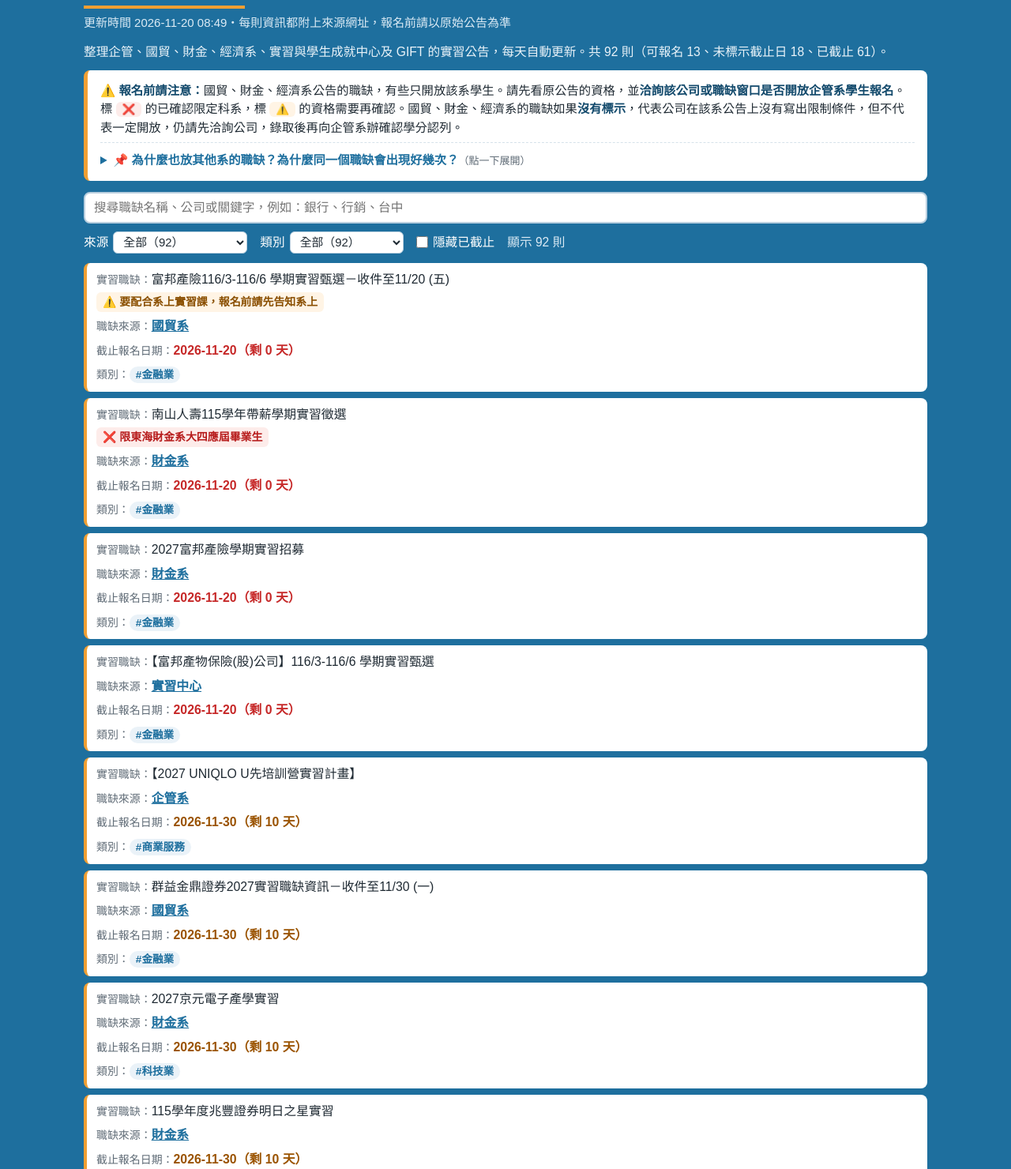
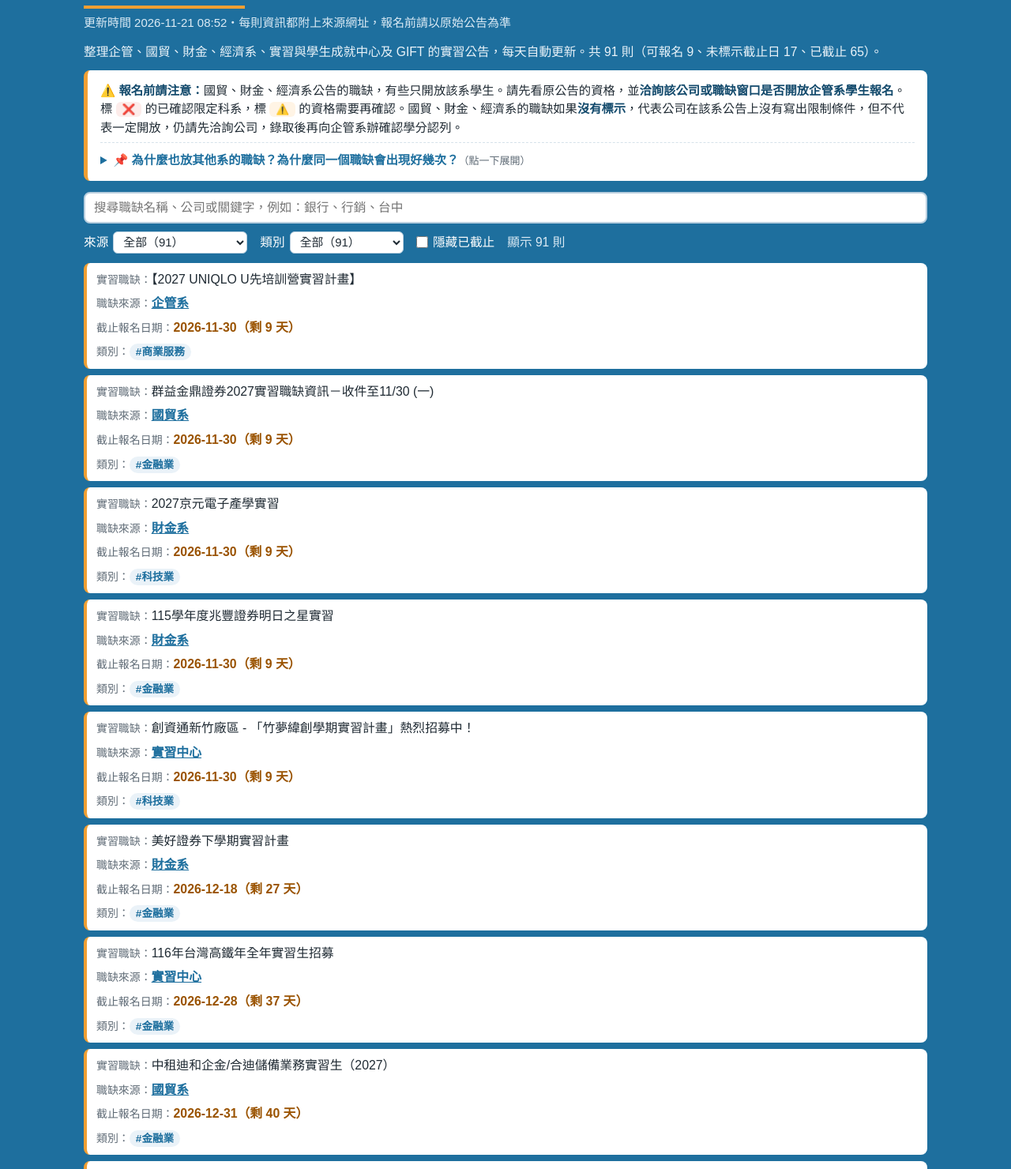
Before and after one commit to thuba-intern/thu-internships, a plain HTML site: page internships.html in a window 1280 px wide. Shown: the part 106-1586 px from the top of the page at 79% size. Drawn offline with Linux system fonts and the light colour scheme.

Commit message:
每日更新實習職缺 2026-11-21

```diff
--- a/internships.html
+++ b/internships.html
@@ -76,9 +76,9 @@
 <main id="thu-intern" class="thu-intern">
   <a class="ti-back" href="https://855312.us22.myftpupload.com/wp-content/uploads/2026/11/%E4%BC%81%E7%AE%A1%E5%AF%A6%E7%BF%92%E8%B3%87%E8%A8%8A%E7%AB%99.html">← 回企管實習資訊站</a>
   <h1 class="ti-title">東海實習職缺一覽</h1>
-  <div class="meta">更新時間 2026-11-20 08:49・每則資訊都附上來源網址，報名前請以原始公告為準</div>
+  <div class="meta">更新時間 2026-11-21 08:52・每則資訊都附上來源網址，報名前請以原始公告為準</div>
   <section class="panel" id="intern" role="tabpanel">
-    <p class="lead">整理企管、國貿、財金、經濟系、實習與學生成就中心及 GIFT 的實習公告，每天自動更新。共 92 則（可報名 13、未標示截止日 18、已截止 61）。</p>
+    <p class="lead">整理企管、國貿、財金、經濟系、實習與學生成就中心及 GIFT 的實習公告，每天自動更新。共 91 則（可報名 9、未標示截止日 17、已截止 65）。</p>
     <div class="notice">
       <p><b>⚠️ 報名前請注意：</b>國貿、財金、經濟系公告的職缺，有些只開放該系學生。請先看原公告的資格，並<b>洽詢該公司或職缺窗口是否開放企管系學生報名</b>。標 <span class="limit no" >❌</span> 的已確認限定科系，標 <span class="limit warn" >⚠️</span> 的資格需要再確認。國貿、財金、經濟系的職缺如果<b>沒有標示</b>，代表公司在該系公告上沒有寫出限制條件，但不代表一定開放，仍請先洽詢公司，錄取後再向企管系辦確認學分認列。</p>
       <details>
@@ -90,17 +90,17 @@
     </div>
     <div class="bar" data-list="intern-list">
       <input type="search" class="f-q" id="intern-q" placeholder="搜尋職缺名稱、公司或關鍵字，例如：銀行、行銷、台中">
-      <label>來源 <select class="f-src" id="intern-src"><option value="">全部（92）</option>
+      <label>來源 <select class="f-src" id="intern-src"><option value="">全部（91）</option>
       <option value="企管系">企管系（15）</option>
       <option value="國貿系">國貿系（17）</option>
       <option value="財金系">財金系（35）</option>
       <option value="經濟系">經濟系（9）</option>
-      <option value="實習中心">實習中心（13）</option>
+      <option value="實習中心">實習中心（12）</option>
       <option value="GIFT實習平台">GIFT實習平台（3）</option>
       </select></label>
-      <label>類別 <select class="f-ind" id="intern-ind"><option value="">全部（92）</option>
+      <label>類別 <select class="f-ind" id="intern-ind"><option value="">全部（91）</option>
       <option value="公部門">#公部門（3）</option>
-      <option value="金融業">#金融業（61）</option>
+      <option value="金融業">#金融業（60）</option>
       <option value="科技業">#科技業（16）</option>
       <option value="製造業">#製造業（4）</option>
       <option value="商業服務">#商業服務（7）</option>
@@ -112,82 +112,58 @@
     <table>
       <thead><tr><th>實習職缺</th><th>職缺來源</th><th>截止報名日期</th><th>類別</th></tr></thead>
       <tbody id="intern-list">
-      <tr data-source="國貿系" data-industry="金融業" data-status="open">
-        <td data-label="實習職缺">富邦產險116/3-116/6 學期實習甄選－收件至11/20 (五)<span class="limit warn">⚠️ 要配合系上實習課，報名前請先告知系上</span></td>
-        <td data-label="職缺來源"><a href="https://inttrade.thu.edu.tw/cat-announcement/cat-announcement-internship/%e3%80%90115-2-%e5%af%a6%e7%bf%92%e8%b3%87%e8%a8%8a%e3%80%91%e5%af%8c%e9%82%a6%e7%94%a2%e9%9a%aa116-3-116-6-%e5%ad%b8%e6%9c%9f%e5%af%a6%e7%bf%92%e7%94%84%e9%81%b8%ef%bc%8d%e6%94%b6%e4%bb%b6%e8%87%b311/" target="_blank" rel="noopener">國貿系</a></td>
-        <td data-label="截止報名日期"><span class="soon">2026-11-20（剩 0 天）</span></td>
-        <td data-label="類別"><span class="tag">#金融業</span></td>
-      </tr>
-      <tr data-source="財金系" data-industry="金融業" data-status="open">
-        <td data-label="實習職缺">南山人壽115學年帶薪學期實習徵選<span class="limit no">❌ 限東海財金系大四應屆畢業生</span></td>
-        <td data-label="職缺來源"><a href="https://fin.thu.edu.tw/web/news/detail.php?id=846" target="_blank" rel="noopener">財金系</a></td>
-        <td data-label="截止報名日期"><span class="soon">2026-11-20（剩 0 天）</span></td>
-        <td data-label="類別"><span class="tag">#金融業</span></td>
-      </tr>
-      <tr data-source="財金系" data-industry="金融業" data-status="open">
-        <td data-label="實習職缺">2027富邦產險學期實習招募</td>
-        <td data-label="職缺來源"><a href="https://fin.thu.edu.tw/web/news/detail.php?id=831" target="_blank" rel="noopener">財金系</a></td>
-        <td data-label="截止報名日期"><span class="soon">2026-11-20（剩 0 天）</span></td>
-        <td data-label="類別"><span class="tag">#金融業</span></td>
-      </tr>
-      <tr data-source="實習中心" data-industry="金融業" data-status="open">
-        <td data-label="實習職缺">【富邦產物保險(股)公司】116/3-116/6 學期實習甄選</td>
-        <td data-label="職缺來源"><a href="https://isac-net.thu.edu.tw/web/research/detail.php?cid=2&amp;cid2=8&amp;id=1130" target="_blank" rel="noopener">實習中心</a></td>
-        <td data-label="截止報名日期"><span class="soon">2026-11-20（剩 0 天）</span></td>
-        <td data-label="類別"><span class="tag">#金融業</span></td>
-      </tr>
       <tr data-source="企管系" data-industry="商業服務" data-status="open">
         <td data-label="實習職缺">【2027 UNIQLO U先培訓營實習計畫】</td>
         <td data-label="職缺來源"><a href="https://ba.thu.edu.tw/Education/【2027+UNIQLO+U先培訓營實習計畫】/" target="_blank" rel="noopener">企管系</a></td>
-        <td data-label="截止報名日期"><span class="open">2026-11-30（剩 10 天）</span></td>
+        <td data-label="截止報名日期"><span class="open">2026-11-30（剩 9 天）</span></td>
         <td data-label="類別"><span class="tag">#商業服務</span></td>
       </tr>
       <tr data-source="國貿系" data-industry="金融業" data-status="open">
         <td data-label="實習職缺">群益金鼎證券2027實習職缺資訊－收件至11/30 (一)</td>
         <td data-label="職缺來源"><a href="https://inttrade.thu.edu.tw/cat-announcement/cat-announcement-internship/%e3%80%90115-2-%e5%af%a6%e7%bf%92%e8%b3%87%e8%a8%8a%e3%80%91%e7%be%a4%e7%9b%8a%e9%87%91%e9%bc%8e%e8%ad%89%e5%88%b82027%e5%af%a6%e7%bf%92%e8%81%b7%e7%bc%ba%e8%b3%87%e8%a8%8a%ef%bc%8d%e6%94%b6%e4%bb%b6/" target="_blank" rel="noopener">國貿系</a></td>
-        <td data-label="截止報名日期"><span class="open">2026-11-30（剩 10 天）</span></td>
+        <td data-label="截止報名日期"><span class="open">2026-11-30（剩 9 天）</span></td>
         <td data-label="類別"><span class="tag">#金融業</span></td>
       </tr>
       <tr data-source="財金系" data-industry="科技業" data-status="open">
         <td data-label="實習職缺">2027京元電子產學實習</td>
         <td data-label="職缺來源"><a href="https://fin.thu.edu.tw/web/news/detail.php?id=837" target="_blank" rel="noopener">財金系</a></td>
-        <td data-label="截止報名日期"><span class="open">2026-11-30（剩 10 天）</span></td>
+        <td data-label="截止報名日期"><span class="open">2026-11-30（剩 9 天）</span></td>
         <td data-label="類別"><span class="tag">#科技業</span></td>
       </tr>
       <tr data-source="財金系" data-industry="金融業" data-status="open">
         <td data-label="實習職缺">115學年度兆豐證券明日之星實習</td>
         <td data-label="職缺來源"><a href="https://fin.thu.edu.tw/web/news/detail.php?id=868&amp;cid=15" target="_blank" rel="noopener">財金系</a></td>
-        <td data-label="截止報名日期"><span class="open">2026-11-30（剩 10 天）</span></td>
+        <td data-label="截止報名日期"><span class="open">2026-11-30（剩 9 天）</span></td>
         <td data-label="類別"><span class="tag">#金融業</span></td>
       </tr>
       <tr data-source="實習中心" data-industry="科技業" data-status="open">
         <td data-label="實習職缺">創資通新竹廠區 - 「竹夢緯創學期實習計畫」熱烈招募中！</td>
         <td data-label="職缺來源"><a href="https://isac-net.thu.edu.tw/web/research/detail.php?cid=2&amp;cid2=2&amp;id=1173" target="_blank" rel="noopener">實習中心</a></td>
-        <td data-label="截止報名日期"><span class="open">2026-11-30（剩 10 天）</span></td>
+        <td data-label="截止報名日期"><span class="open">2026-11-30（剩 9 天）</span></td>
         <td data-label="類別"><span class="tag">#科技業</span></td>
       </tr>
       <tr data-source="財金系" data-industry="金融業" data-status="open">
         <td data-label="實習職缺">美好證券下學期實習計畫</td>
         <td data-label="職缺來源"><a href="https://fin.thu.edu.tw/web/news/detail.php?id=873&amp;cid=15" target="_blank" rel="noopener">財金系</a></td>
-        <td data-label="截止報名日期"><span class="open">2026-12-18（剩 28 天）</span></td>
+        <td data-label="截止報名日期"><span class="open">2026-12-18（剩 27 天）</span></td>
         <td data-label="類別"><span class="tag">#金融業</span></td>
       </tr>
       <tr data-source="實習中心" data-industry="金融業" data-status="open">
         <td data-label="實習職缺">116年台灣高鐵年全年實習生招募</td>
         <td data-label="職缺來源"><a href="https://isac-net.thu.edu.tw/web/research/detail.php?cid=2&amp;cid2=3&amp;id=1198" target="_blank" rel="noopener">實習中心</a></td>
-        <td data-label="截止報名日期"><span class="open">2026-12-28（剩 38 天）</span></td>
+        <td data-label="截止報名日期"><span class="open">2026-12-28（剩 37 天）</span></td>
         <td data-label="類別"><span class="tag">#金融業</span></td>
       </tr>
       <tr data-source="國貿系" data-industry="金融業" data-status="open">
         <td data-label="實習職缺">中租迪和企金/合迪儲備業務實習生（2027）</td>
         <td data-label="職缺來源"><a href="https://inttrade.thu.edu.tw/cat-announcement/cat-announcement-internship/%e3%80%90115-2-%e5%af%a6%e7%bf%92%e8%b3%87%e8%a8%8a%e3%80%91%e4%b8%ad%e7%a7%9f%e8%bf%aa%e5%92%8c%e4%bc%81%e9%87%91-%e5%90%88%e8%bf%aa%e5%84%b2%e5%82%99%e6%a5%ad%e5%8b%99%e5%af%a6%e7%bf%92%e7%94%9f/" target="_blank" rel="noopener">國貿系</a></td>
-        <td data-label="截止報名日期"><span class="open">2026-12-31（剩 41 天）</span></td>
+        <td data-label="截止報名日期"><span class="open">2026-12-31（剩 40 天）</span></td>
         <td data-label="類別"><span class="tag">#金融業</span></td>
       </tr>
       <tr data-source="財金系" data-industry="金融業" data-status="open">
         <td data-label="實習職缺">115學年度中租控股的企金業務實習計畫</td>
         <td data-label="職缺來源"><a href="https://fin.thu.edu.tw/web/news/detail.php?id=827" target="_blank" rel="noopener">財金系</a></td>
-        <td data-label="截止報名日期"><span class="open">2026-12-31（剩 41 天）</span></td>
+        <td data-label="截止報名日期"><span class="open">2026-12-31（剩 40 天）</span></td>
         <td data-label="類別"><span class="tag">#金融業</span></td>
       </tr>
       <tr data-source="實習中心" data-industry="科技業" data-status="unknown">
@@ -250,12 +226,6 @@
         <td data-label="截止報名日期"><span class="muted">未標示</span></td>
         <td data-label="類別"><span class="tag">#金融業</span></td>
       </tr>
-      <tr data-source="實習中心" data-industry="金融業" data-status="unknown">
-        <td data-label="實習職缺">新光產物保險股份有限公司招募115學年度下學期實習生(116年2月15日至116年6月25日)</td>
-        <td data-label="職缺來源"><a href="https://isac-net.thu.edu.tw/web/research/detail.php?cid=2&amp;cid2=2&amp;id=1137" target="_blank" rel="noopener">實習中心</a></td>
-        <td data-label="截止報名日期"><span class="muted">未標示</span></td>
-        <td data-label="類別"><span class="tag">#金融業</span></td>
-      </tr>
       <tr data-source="企管系" data-industry="其他" data-status="unknown">
         <td data-label="實習職缺">實習職缺-福壽實業股份有限公司(115-2學期)</td>
         <td data-label="職缺來源"><a href="https://ba.thu.edu.tw/Education/實習職缺-福壽實業股份有限公司(115-2學期)/" target="_blank" rel="noopener">企管系</a></td>
@@ -296,6 +266,30 @@
         <td data-label="實習職缺">應用系統部 系統管理科實習生</td>
         <td data-label="職缺來源"><a href="https://www.gift.org.tw/index.php/welcome/jobs?s_1=2#1471" target="_blank" rel="noopener">GIFT實習平台</a></td>
         <td data-label="截止報名日期"><span class="muted">未標示</span></td>
+        <td data-label="類別"><span class="tag">#金融業</span></td>
+      </tr>
+      <tr data-source="國貿系" data-industry="金融業" data-status="closed" class="closed">
+        <td data-label="實習職缺">富邦產險116/3-116/6 學期實習甄選－收件至11/20 (五)<span class="limit warn">⚠️ 要配合系上實習課，報名前請先告知系上</span></td>
+        <td data-label="職缺來源"><a href="https://inttrade.thu.edu.tw/cat-announcement/cat-announcement-internship/%e3%80%90115-2-%e5%af%a6%e7%bf%92%e8%b3%87%e8%a8%8a%e3%80%91%e5%af%8c%e9%82%a6%e7%94%a2%e9%9a%aa116-3-116-6-%e5%ad%b8%e6%9c%9f%e5%af%a6%e7%bf%92%e7%94%84%e9%81%b8%ef%bc%8d%e6%94%b6%e4%bb%b6%e8%87%b311/" target="_blank" rel="noopener">國貿系</a></td>
+        <td data-label="截止報名日期">2026-11-20 <span class="off">已截止</span></td>
+        <td data-label="類別"><span class="tag">#金融業</span></td>
+      </tr>
+      <tr data-source="財金系" data-industry="金融業" data-status="closed" class="closed">
+        <td data-label="實習職缺">南山人壽115學年帶薪學期實習徵選<span class="limit no">❌ 限東海財金系大四應屆畢業生</span></td>
+        <td data-label="職缺來源"><a href="https://fin.thu.edu.tw/web/news/detail.php?id=846" target="_blank" rel="noopener">財金系</a></td>
+        <td data-label="截止報名日期">2026-11-20 <span class="off">已截止</span></td>
+        <td data-label="類別"><span class="tag">#金融業</span></td>
+      </tr>
+      <tr data-source="財金系" data-industry="金融業" data-status="closed" class="closed">
+        <td data-label="實習職缺">2027富邦產險學期實習招募</td>
+        <td data-label="職缺來源"><a href="https://fin.thu.edu.tw/web/news/detail.php?id=831" target="_blank" rel="noopener">財金系</a></td>
+        <td data-label="截止報名日期">2026-11-20 <span class="off">已截止</span></td>
+        <td data-label="類別"><span class="tag">#金融業</span></td>
+      </tr>
+      <tr data-source="實習中心" data-industry="金融業" data-status="closed" class="closed">
+        <td data-label="實習職缺">【富邦產物保險(股)公司】116/3-116/6 學期實習甄選</td>
+        <td data-label="職缺來源"><a href="https://isac-net.thu.edu.tw/web/research/detail.php?cid=2&amp;cid2=8&amp;id=1130" target="_blank" rel="noopener">實習中心</a></td>
+        <td data-label="截止報名日期">2026-11-20 <span class="off">已截止</span></td>
         <td data-label="類別"><span class="tag">#金融業</span></td>
       </tr>
       <tr data-source="實習中心" data-industry="公部門" data-status="closed" class="closed">
```
Also changed, not shown: index.html (+39 -45 lines), internships.csv (+4 -5 lines).
